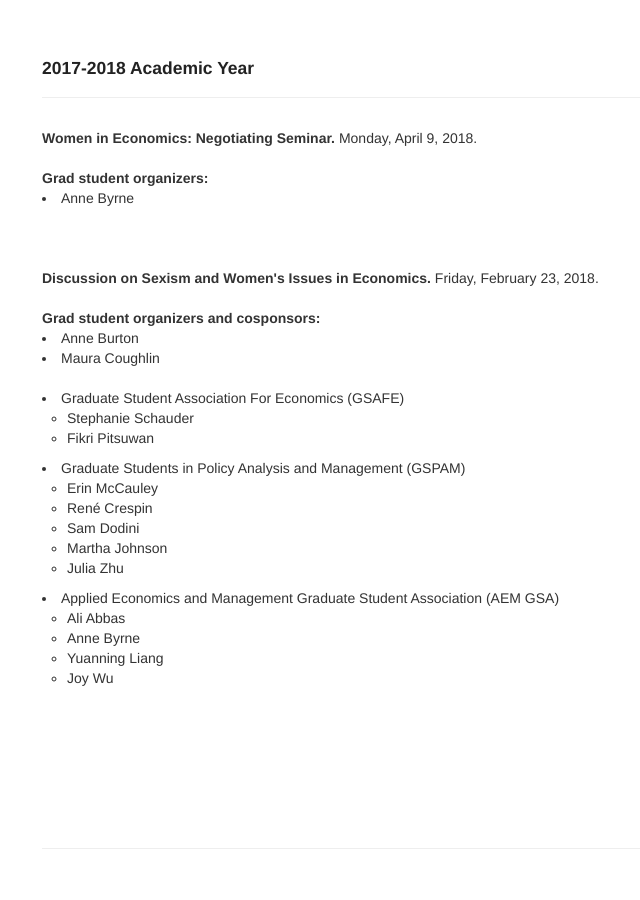
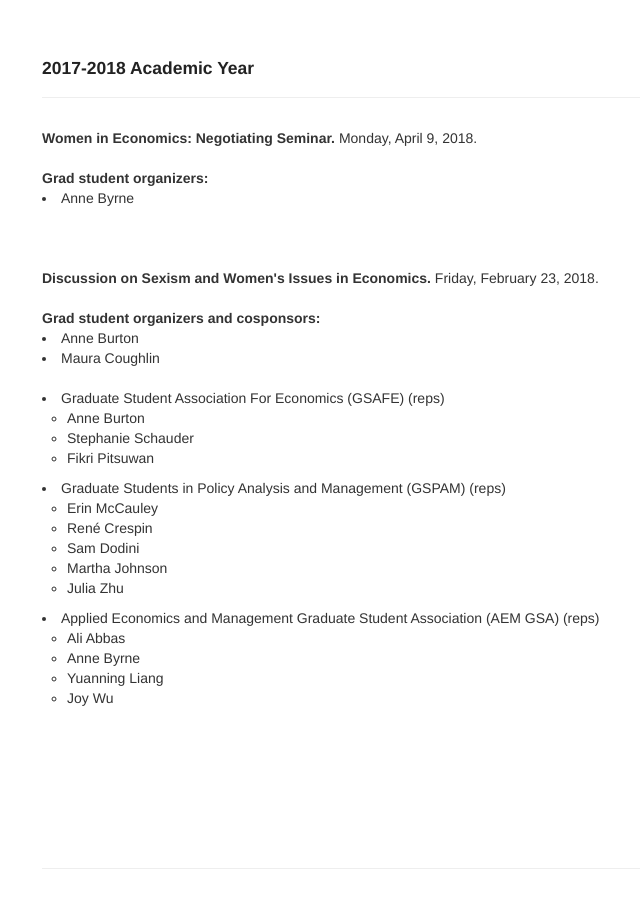
Before and after one commit to aponce6/Diversity-in-Cornell-Economics.github.io, a Jekyll site: the page built from pages/events.md, in a window 1280 px wide and 900 px high, scrolled down 1226 px. Shown: the whole window, without its empty margins (248-888 px from the left). Built offline with Jekyll 4.4.1, drawn with Linux system fonts in a browser that asks for light colours; our own code applies the rules of GitHub Pages for plain Markdown files.

Commit message:
update events page

```diff
--- a/pages/events.md
+++ b/pages/events.md
@@ -115,12 +115,13 @@ To remove the underline from the title, remove the <u> tags (<u> and </u>)
 <li>Anne Burton</li>
 <li>Maura Coughlin</li>
 <br/>
-<li>Graduate Student Association For Economics (GSAFE)</li>
+<li>Graduate Student Association For Economics (GSAFE) (reps)</li>
 	<ul type="circle">
+	<li>Anne Burton</li>
 	<li>Stephanie Schauder</li>
 	<li>Fikri Pitsuwan</li>
 	</ul>
-<li>Graduate Students in Policy Analysis and Management (GSPAM)</li>
+<li>Graduate Students in Policy Analysis and Management (GSPAM) (reps)</li>
 	<ul type="circle">
 	<li>Erin McCauley</li>
 	<li>Ren&eacute; Crespin</li>
@@ -128,7 +129,7 @@ To remove the underline from the title, remove the <u> tags (<u> and </u>)
 	<li>Martha Johnson</li>
 	<li>Julia Zhu</li>
 	</ul>
-<li>Applied Economics and Management Graduate Student Association (AEM GSA)</li>
+<li>Applied Economics and Management Graduate Student Association (AEM GSA) (reps)</li>
 	<ul type="circle">
 	<li>Ali Abbas</li>
 	<li>Anne Byrne</li>
```
